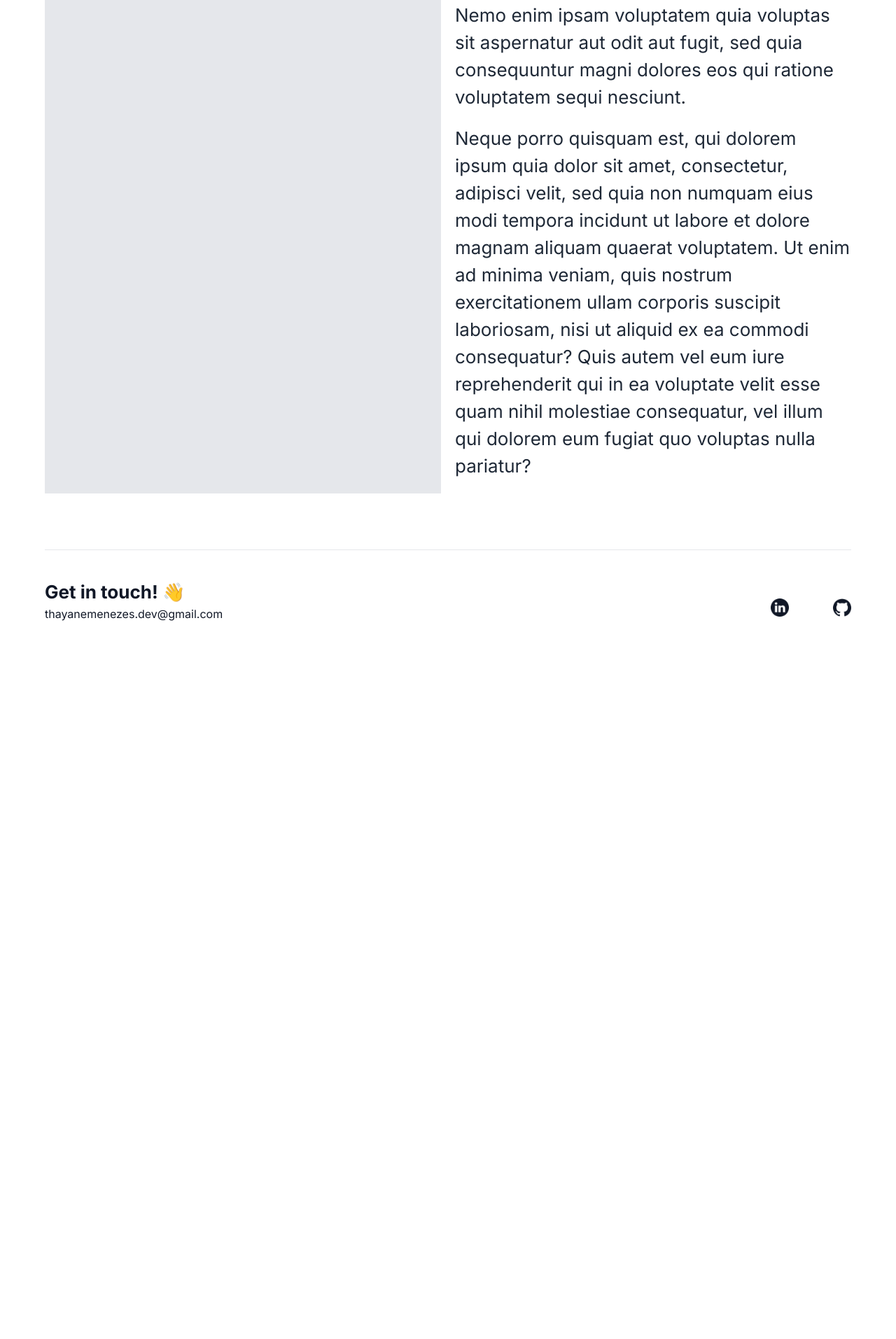
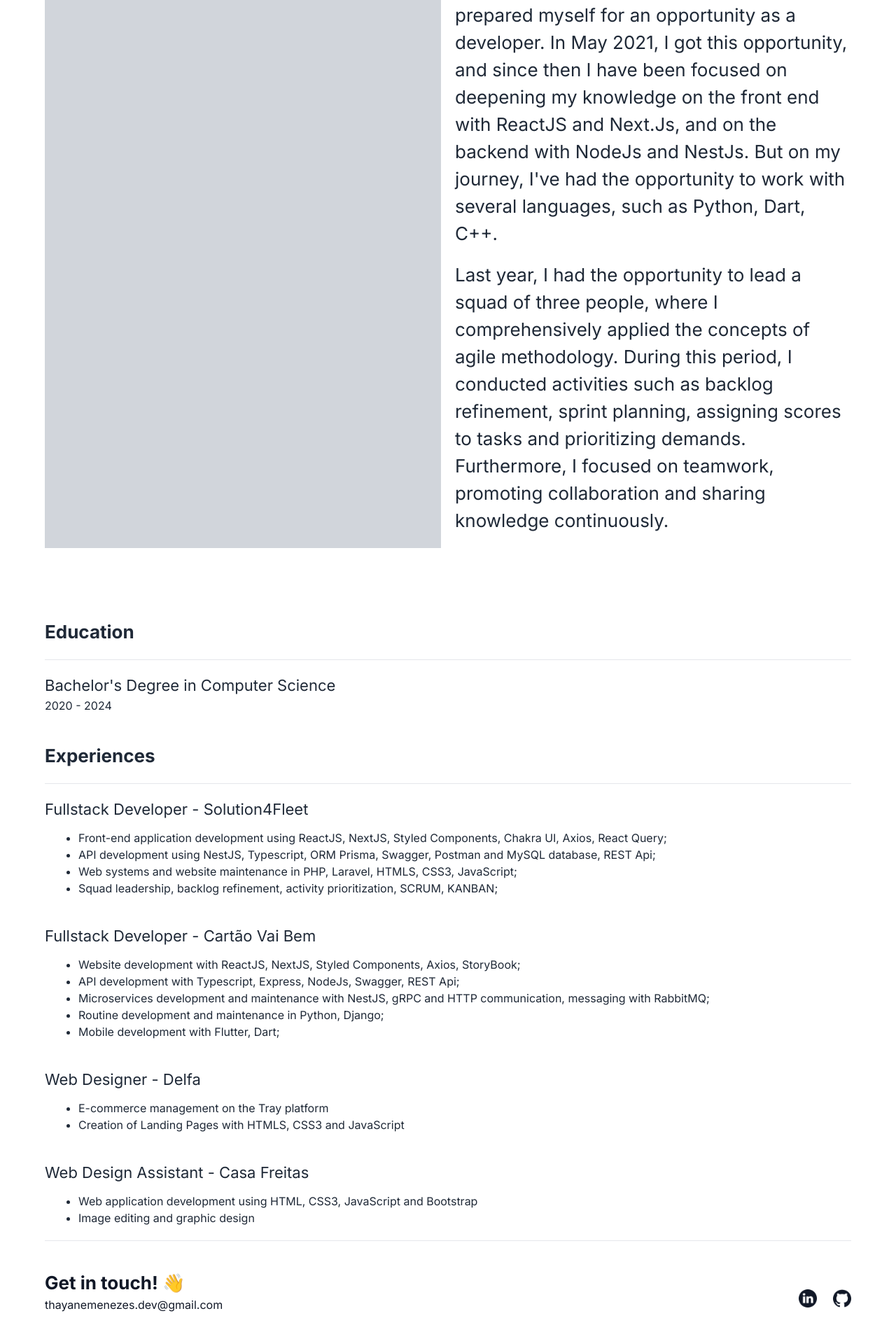
Before and after one commit to thayanemenezes/my-portfolio, a Next.js app: page /about in a window 1280 px wide. Shown: the part 499-2412 px from the top of the page at 70% size. Before the commit the page ends 1428 px from the top, so only its background shows below. Built offline with nearby package versions, Linux system fonts and the light colour scheme.

Commit message:
feat: correction about me

```diff
--- a/app/about/page.tsx
+++ b/app/about/page.tsx
@@ -7,28 +7,108 @@ export default function About() {
     <>
       <NavHeader />
       <main>
-        <div className="py-20 flex lg:flex-row sm:flex-col gap-5">
-          <div className="lg:w-1/2 sm:w-full  bg-gray-200 "></div>
-          <div className="lg:w-1/2 sm:w-full text-gray-800">
-            <h1>About me</h1>
+        <div className="py-20 flex flex-col lg:flex-row gap-5">
+          <div className="lg:w-1/2 sm:w-full h-100 order-2 lg:order-1 bg-gray-300">
+            {/* <img src="/me.jpg" alt="about me" /> */}
+          </div>
+          <div className="lg:w-1/2 sm:w-full text-gray-800 lg:order-2">
+            <h1 className="text-gray-800">About me</h1>
+            <p className="text-gray-800">
+              in August 2019, I had my first internship opportunity in the IT
+              area. I started my professional journey working as a graphic
+              designer and web designer, in the meantime, I entered the Computer
+              Science university and prepared myself for an opportunity as a
+              developer. In May 2021, I got this opportunity, and since then I
+              have been focused on deepening my knowledge on the front end with
+              ReactJS and Next.Js, and on the backend with NodeJs and NestJs.
+              But on my journey, I've had the opportunity to work with several
+              languages, such as Python, Dart, C++.{" "}
+            </p>
             <p>
-              Sed ut perspiciatis unde omnis iste natus error sit voluptatem
-              accusantium doloremque laudantium, totam rem aperiam, eaque ipsa
-              quae ab illo inventore veritatis et quasi architecto beatae vitae
-              dicta sunt explicabo. Nemo enim ipsam voluptatem quia voluptas sit
-              aspernatur aut odit aut fugit, sed quia consequuntur magni dolores
-              eos qui ratione voluptatem sequi nesciunt.{" "}
-            </p>{" "}
-            <p>
-              Neque porro quisquam est, qui dolorem ipsum quia dolor sit amet,
-              consectetur, adipisci velit, sed quia non numquam eius modi
-              tempora incidunt ut labore et dolore magnam aliquam quaerat
-              voluptatem. Ut enim ad minima veniam, quis nostrum exercitationem
-              ullam corporis suscipit laboriosam, nisi ut aliquid ex ea commodi
-              consequatur? Quis autem vel eum iure reprehenderit qui in ea
-              voluptate velit esse quam nihil molestiae consequatur, vel illum
-              qui dolorem eum fugiat quo voluptas nulla pariatur?
+              Last year, I had the opportunity to lead a squad of three people,
+              where I comprehensively applied the concepts of agile methodology.
+              During this period, I conducted activities such as backlog
+              refinement, sprint planning, assigning scores to tasks and
+              prioritizing demands. Furthermore, I focused on teamwork,
+              promoting collaboration and sharing knowledge continuously.
             </p>
+          </div>
+        </div>
+        <div>
+          <h2 className="py-5 text-gray-800">Education</h2>
+          <hr />
+          <div className="py-5">
+            <h3 className="text-gray-800">
+              Bachelor's Degree in Computer Science
+            </h3>
+            <h5 className="text-gray-800">2020 - 2024</h5>
+          </div>
+        </div>
+        <div>
+          <h2 className="py-5 text-gray-800">Experiences</h2>
+          <hr />
+          <div className="py-5">
+            <h3 className="text-gray-800">
+              Fullstack Developer - Solution4Fleet
+            </h3>
+            <ul className="text-gray-800 list-disc w-11/12 m-auto mt-3">
+              <li>
+                Front-end application development using ReactJS, NextJS, Styled
+                Components, Chakra UI, Axios, React Query;
+              </li>
+              <li>
+                API development using NestJS, Typescript, ORM Prisma, Swagger,
+                Postman and MySQL database, REST Api;
+              </li>
+              <li>
+                Web systems and website maintenance in PHP, Laravel, HTMLS,
+                CSS3, JavaScript;
+              </li>
+              <li>
+                Squad leadership, backlog refinement, activity prioritization,
+                SCRUM, KANBAN;
+              </li>
+            </ul>
+          </div>
+          <div className="py-5">
+            <h3 className="text-gray-800">
+              Fullstack Developer - Cartão Vai Bem
+            </h3>
+            <ul className="text-gray-800 list-disc w-11/12 m-auto mt-3">
+              <li>
+                Website development with ReactJS, NextJS, Styled Components,
+                Axios, StoryBook;
+              </li>
+              <li>
+                API development with Typescript, Express, NodeJs, Swagger, REST
+                Api;
+              </li>
+              <li>
+                Microservices development and maintenance with NestJS, gRPC and
+                HTTP communication, messaging with RabbitMQ;
+              </li>
+              <li>Routine development and maintenance in Python, Django;</li>
+              <li>Mobile development with Flutter, Dart;</li>
+            </ul>
+          </div>
+          <div className="py-5">
+            <h3 className="text-gray-800">Web Designer - Delfa</h3>
+            <ul className="text-gray-800 list-disc w-11/12 m-auto mt-3">
+              <li>E-commerce management on the Tray platform</li>
+              <li>Creation of Landing Pages with HTMLS, CSS3 and JavaScript</li>
+            </ul>
+          </div>
+          <div className="py-5">
+            <h3 className="text-gray-800">
+              Web Design Assistant - Casa Freitas
+            </h3>
+            <ul className="text-gray-800 list-disc w-11/12 m-auto mt-3">
+              <li>
+                Web application development using HTML, CSS3, JavaScript and
+                Bootstrap
+              </li>
+              <li>Image editing and graphic design</li>
+            </ul>
           </div>
         </div>
       </main>
--- a/app/components/footer.tsx
+++ b/app/components/footer.tsx
@@ -11,7 +11,7 @@ export default function Footer() {
           <h2 className="text-gray-900">Get in touch! 👋</h2>
           <h4 className="text-gray-900 ">thayanemenezes.dev@gmail.com</h4>
         </div>
-        <div className="flex flex-row w-32 justify-between items-center mt-5">
+        <div className="flex flex-row w-20 justify-between items-center mt-5">
           <Link
             href={"https://www.linkedin.com/in/thayane-menezes-31a5a9191/"}
             className="origin-center duration-200 ease-in-out hover:scale-110 "
--- a/app/globals.css
+++ b/app/globals.css
@@ -32,6 +32,10 @@ h2 {
   font-weight: 700;
 }
 
+h3 {
+  font-size: 22px;
+}
+
 p {
   font-size: 26px;
   margin: 20px 0;
```
Also changed, not shown: public/me.jpg (added).
